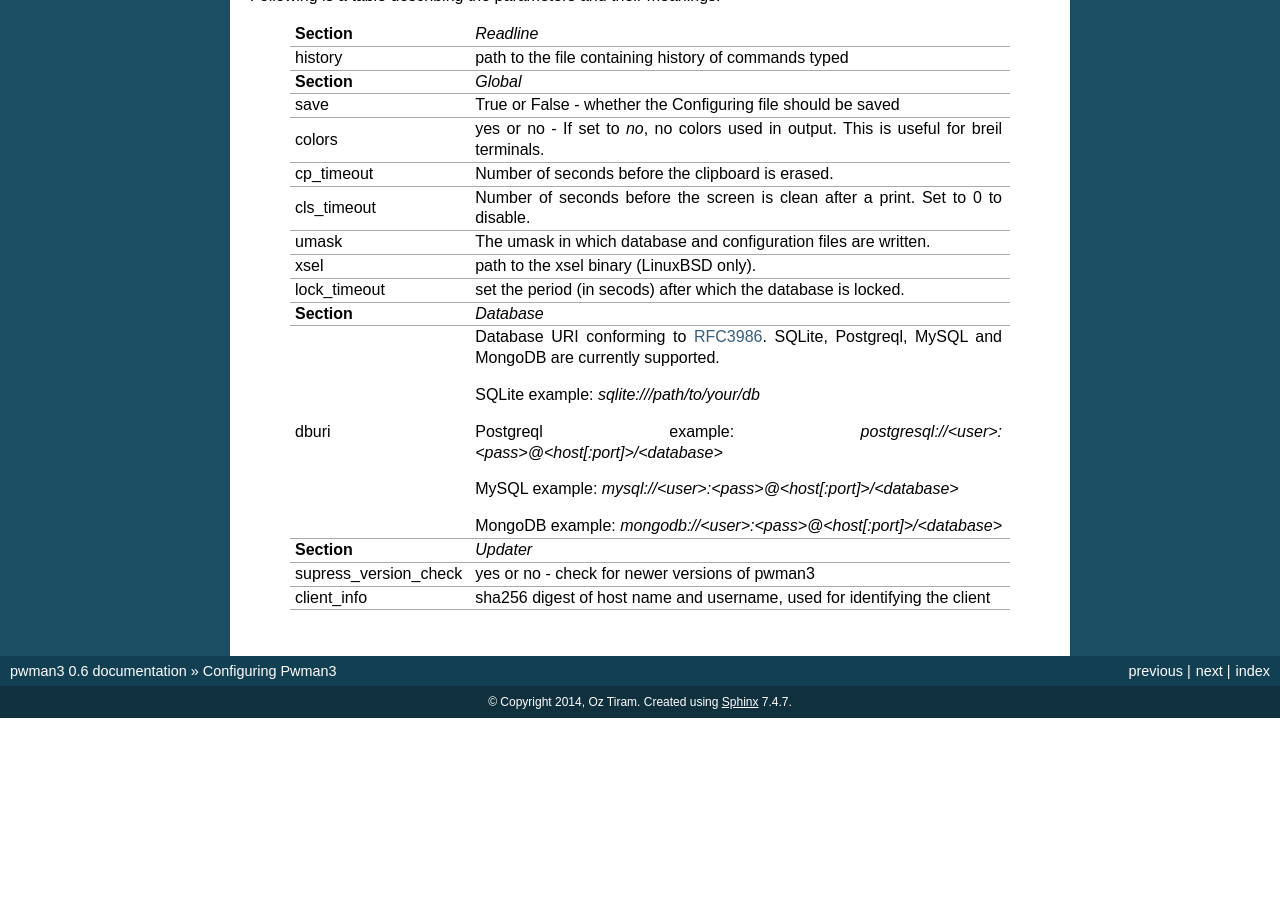
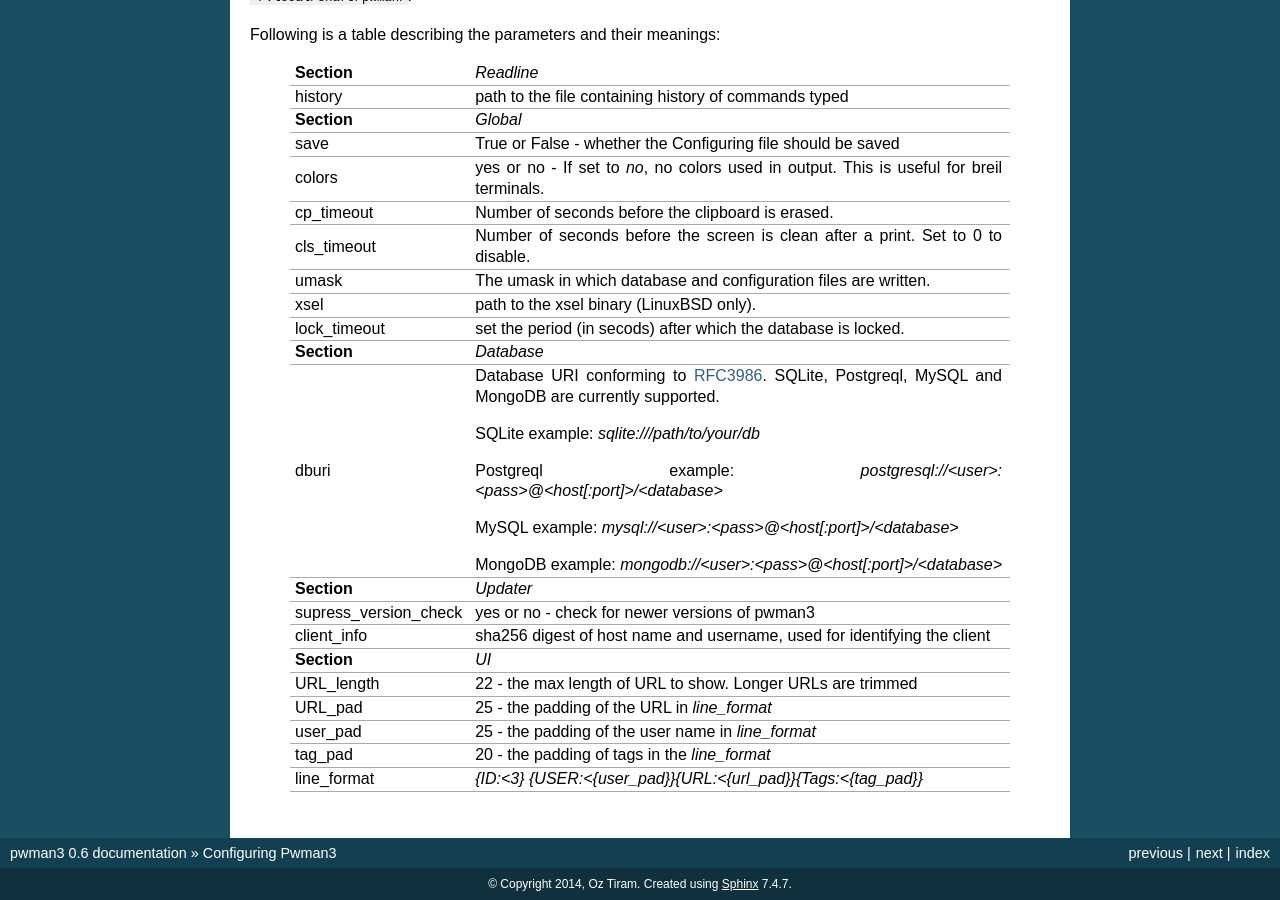
Before and after one commit to pwman3/pwman3, a Sphinx documentation site: the page built from docs/source/configuration.rst, in a window 1280 px wide and 900 px high, scrolled down 744 px. Built offline with Sphinx 7.4.7, drawn with Linux system fonts in a browser that asks for light colours; before the commit the page ends 1462 px from its top, so only the background shows below that.

Commit message:
Update configuration docs

```diff
--- a/docs/source/configuration.rst
+++ b/docs/source/configuration.rst
@@ -37,6 +37,7 @@ The following is an example default config file::
     client_info = ee5cd64310568736b971e3fb7c7064a4459b99a2b78672515fd0f06c82f65d5
 
 On Windows ``PWMAN_DATA_DIR`` is ``%APPDATA/pwman/%`` on Unix like systems it is
+
 ``~/.local/share/pwman/``.
 
 Following is a table describing the parameters and their meanings:
@@ -82,7 +83,18 @@ Following is a table describing the parameters and their meanings:
     supress_version_check    yes or no - check for newer versions of pwman3
     ---------------------    -----------
     client_info              sha256 digest of host name and username, used for identifying the client
+    ---------------------    -----------
+    **Section**              *UI*
+    ---------------------    -----------
+    URL_length               22  - the max length of URL to show. Longer URLs are trimmed
+    ---------------------    -----------
+    URL_pad                  25  - the padding of the URL in `line_format`
+    ---------------------    -----------
+    user_pad                 25  - the padding of the user name in `line_format`
+    ---------------------    -----------
+    tag_pad                  20  - the padding of tags in the `line_format`
+    ---------------------    -----------
+    line_format              `{ID:<3} {USER:<{user_pad}}{URL:<{url_pad}}{Tags:<{tag_pad}}`
     =====================    ===========
 
-
 .. _RFC3986: http://www.ietf.org/rfc/rfc3986.txt
```
